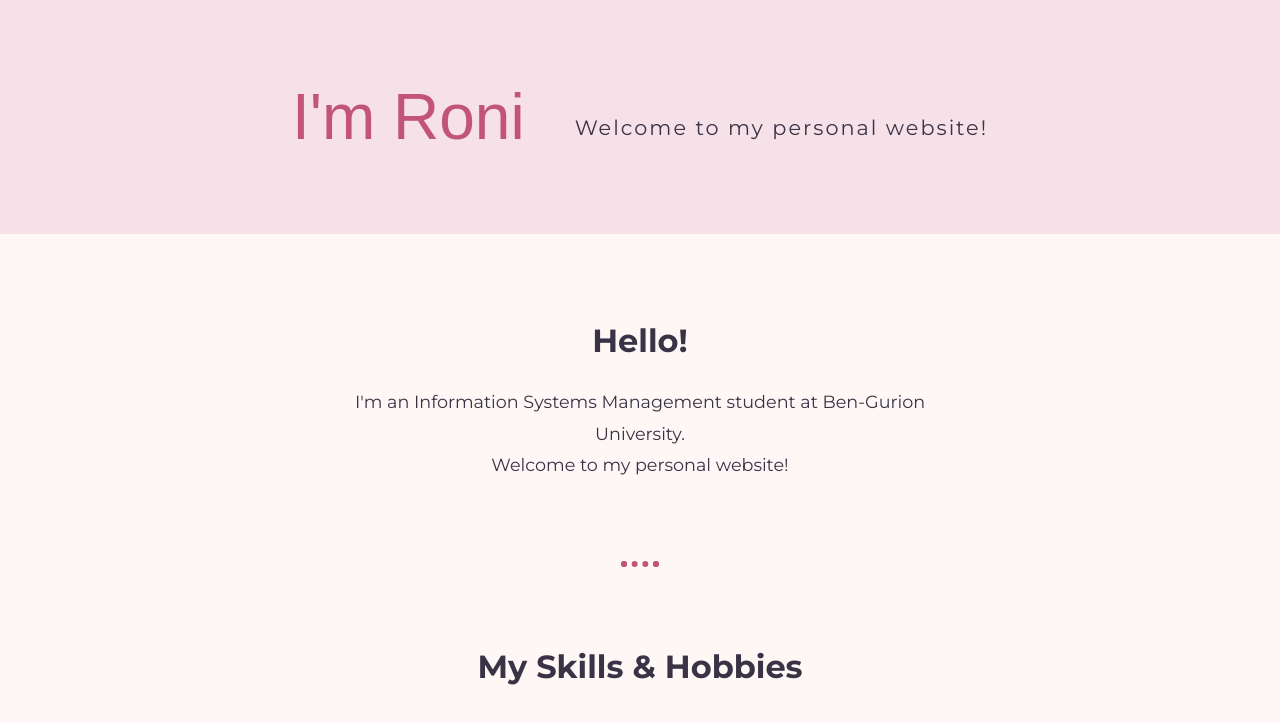
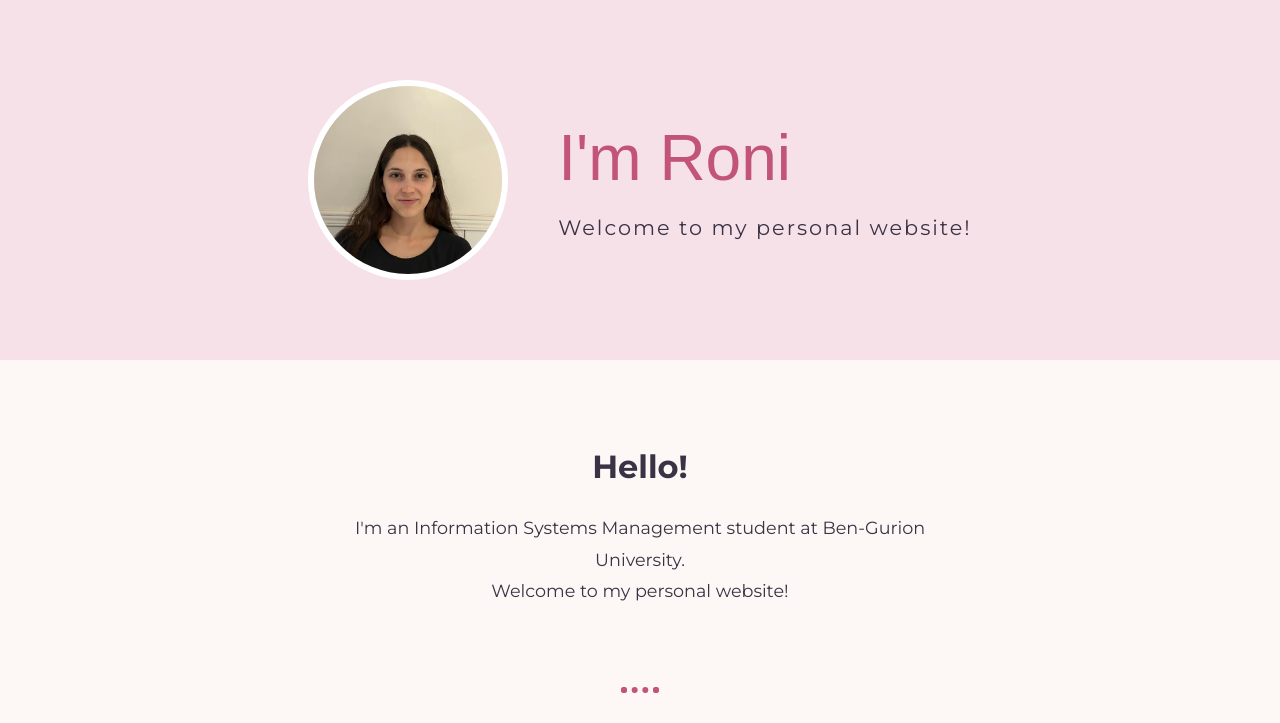
Before and after one commit to RoniG24/HW2, a plain HTML site: page index.html in a window 1280 px wide. Shown: the top 723 px of the page. Drawn offline with Linux system fonts and the light colour scheme; a web font is replaced by a local one.

Commit message:
Add files via upload

```diff
--- a/index.html
+++ b/index.html
@@ -9,13 +9,14 @@
 </head>
 <body>
 
-    <!-- ===== Top part ===== -->
     <header class="top-container">
-        <h1>I'm Roni</h1>
-        <h2>Welcome to my personal website!</h2>
+        <img class="profile-photo" src="images/Roni.jpeg" alt="Photo of Roni">
+        <div class="title-text">
+            <h1>I'm Roni</h1>
+            <h2>Welcome to my personal website!</h2>
+        </div>
     </header>
 
-    <!-- ===== Main content ===== -->
     <main class="middle-container">
 
         <section class="profile">
@@ -71,7 +72,6 @@
 
     </main>
 
-    <!-- ===== Footer ===== -->
     <footer class="bottom-container">
         <h2>Get In Touch</h2>
         <p>Feel free to contact me!</p>
```
